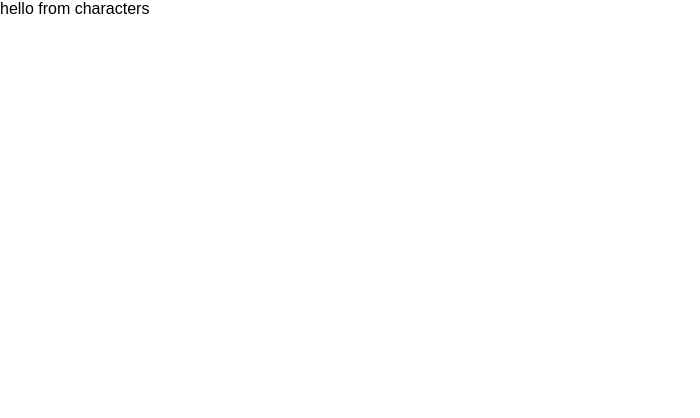
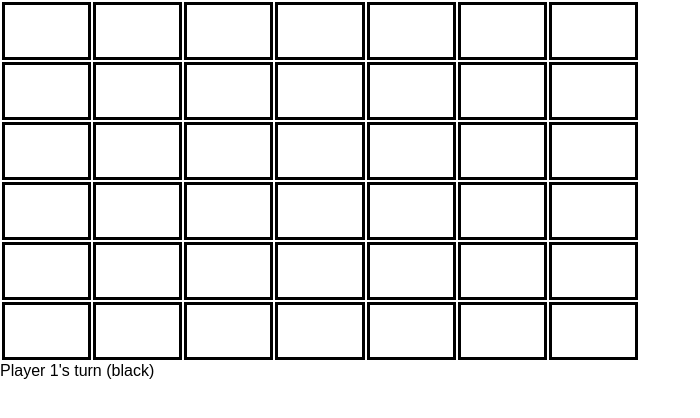
Before and after one commit to tombeau19/connect_four, a React (Create React App) app in the folder client/: page / in a window 1280 px wide. Shown: the top 418 px of the page, without its empty margins (0-700 px from the left). Built offline with nearby package versions, Linux system fonts and the light colour scheme.

Commit message:
indicates player turn on bottom

```diff
--- a/client/src/App.js
+++ b/client/src/App.js
@@ -9,8 +9,8 @@ class App extends Component {
       <Router>
         <div>
           <Switch>
-            <Route exact path="/" component={Characters}/>
-            <Route path="/game" component={GameBoard}/>
+            <Route exact path="/" component={GameBoard}/>
+            {/* <Route path="/game" component={GameBoard}/> */}
           </Switch>
         </div>
       </Router>
--- a/client/src/components/GameBoard.jsx
+++ b/client/src/components/GameBoard.jsx
@@ -84,10 +84,10 @@ class GameBoard extends Component {
         board.map((row, index) => {
             row.map((cell, i) => {
                 console.log(i)
-                if (board[index][i] === 'red' && board[index - 1][i] === 'red' /*&& board[index - 2][i] === 'red'*/ && index - 3 === -3) {
+                if (board[index][i] === 'red' && board[index - 1][i] === 'red' && board[index - 2][i] === 'red' && board[index - 3][i] === 'red') {
                     alert('player 2 wins')
                     this.clearBoard()
-                } else if (board[index][i] === 'black' /*&& board[index - 1][i] === 'black' && board[index - 2][i] === 'black'*/ && index - 3 === -3) {
+                } else if (board[index][i] === 'black' && board[index - 1][i] === 'black' && board[index - 2][i] === 'black' && board[index - 3][i] === 'red') {
                     alert('player 1 wins')
                     this.clearBoard()
                 } else if (board[index][i] === 'red' && board[index - 1][i] === 'red' && board[index - 2][i] === 'red' && board[index - 3][i] === 'red') {
@@ -103,6 +103,7 @@ class GameBoard extends Component {
 
     render() {
         return (
+            <div>
             <ConnectBoard>
                 <tbody>
                     {this.state.gameboard.map((row, index) => {
@@ -110,7 +111,7 @@ class GameBoard extends Component {
                             <tr key={index}>
                                 {row.map((cell, i) => {
                                     return (
-                                        <TableCell onClick={(event) => this.playerTurn(i, index)} key={i} className={cell}>{i}, {index}</TableCell>
+                                        <TableCell onClick={(event) => this.playerTurn(i, index)} key={i} className={cell}></TableCell>
                                     )
                                 })}
                             </tr>
@@ -118,6 +119,8 @@ class GameBoard extends Component {
                     })}
                 </tbody>
             </ConnectBoard>
+            {this.state.playerOne ? <div>Player 1's turn (black)</div> : <div>Player 2's turn (red)</div>}
+            </div>
         )
     }
 }
```
